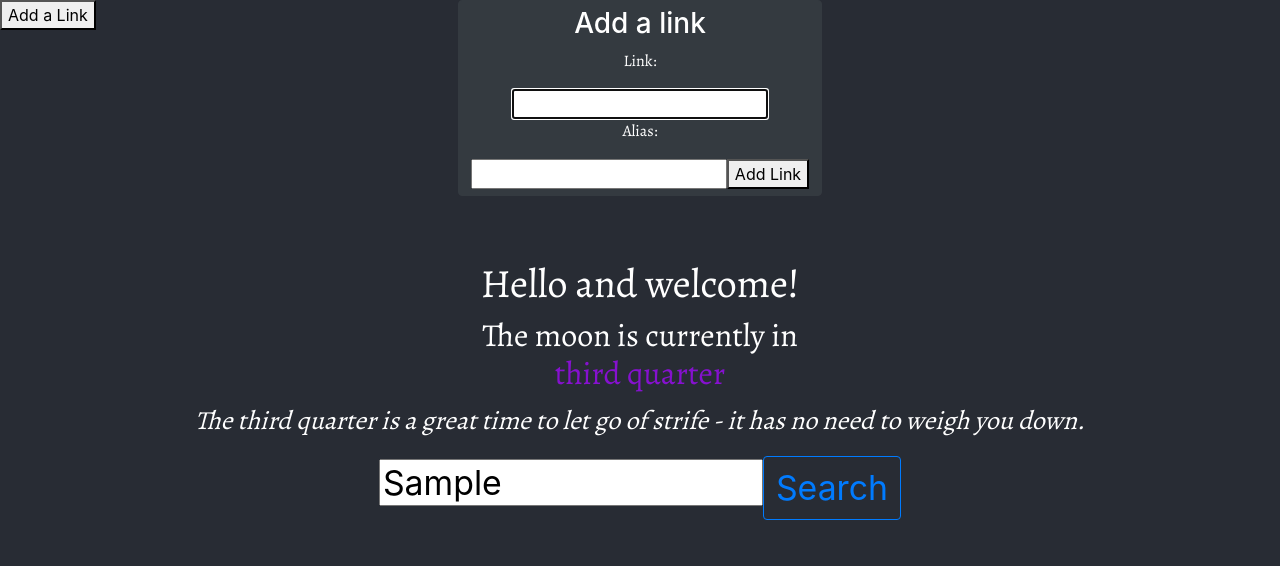
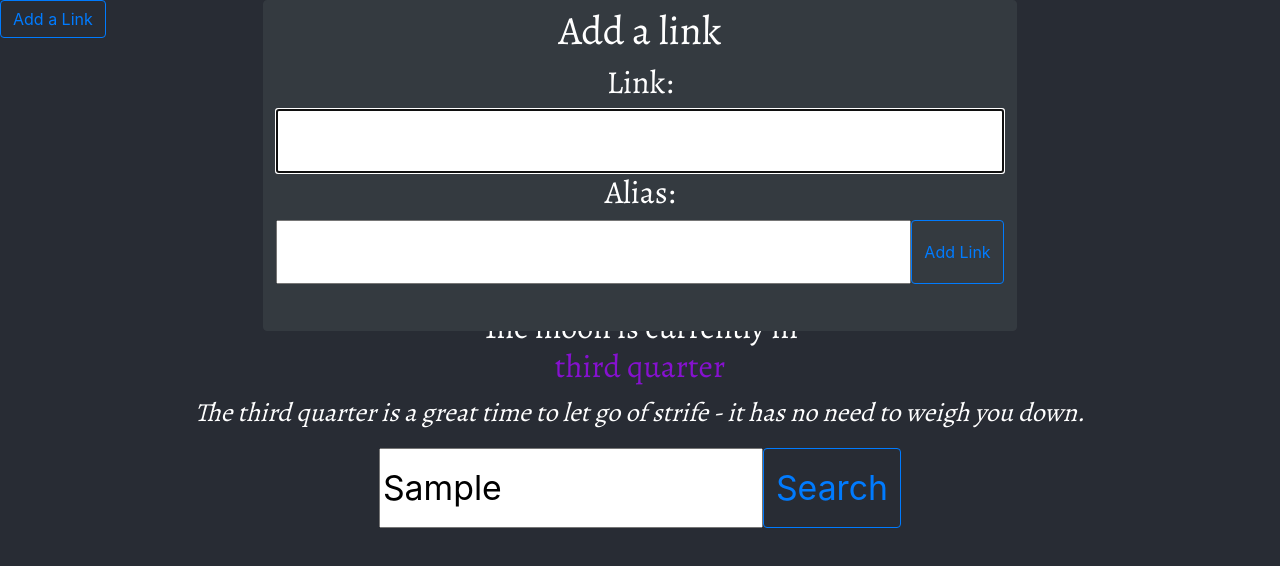
Before and after one commit to VortrusDev/start-page, a React (Create React App) app: page / in a window 1280 px wide. Both pictures are taken after typing "Sample" into the empty fields and a click on the button "Add a Link". Shown: the top 566 px of the page. Built offline with nearby package versions, Linux system fonts and the light colour scheme.

Commit message:
Buttons line up!!

```diff
--- a/src/App.css
+++ b/src/App.css
@@ -29,9 +29,12 @@
 
 #Search-button {
   font-size: 1.3em;
+  height: 100%;
+  vertical-align: top;
 }
 
 .SearchBar {
+  font-size: 2em;
   margin: auto;
   height: 100%;
 }
--- a/src/App.tsx
+++ b/src/App.tsx
@@ -114,7 +114,7 @@ class App extends PureComponent<AppProps, AppState> {
             <em>{getCurrentMoonPhase().details}</em>
           </p>
           <form action="https://www.google.com/search?" id="Search-form">
-            <div>
+            <div style={{ height: "10vh" }}>
               <input
                 id="Search-bar"
                 type="text"
--- a/src/components/AddLinkModal.tsx
+++ b/src/components/AddLinkModal.tsx
@@ -66,7 +66,7 @@ export class AddLinkModal extends PureComponent<
             className="Popup btn btn-outline-dark btn-rounded waves-effect active"
             onClick={(event: any) => event.stopPropagation()}
           >
-            <h3>Add a link</h3>
+            <h1>Add a link</h1>
             <form
               id="Add-link-form"
               onSubmit={(event) => {
@@ -74,22 +74,38 @@ export class AddLinkModal extends PureComponent<
                 this.handleAddLink();
               }}
             >
-              <p>Link: </p>
+              <h2>Link: </h2>
               <input
                 type="text"
                 value={this.state.link}
                 onChange={this.handleLinkChange}
                 form="Add-link-form"
                 autoFocus
+                style={{ height: "8vh", width: "100%", fontSize: "5vh" }}
               ></input>
-              <p>Alias: </p>
+              <h2>Alias: </h2>
+              <div
+                style={{
+                  height: "8vh",
+                  fontSize: "5vh",
+                  marginBottom: "5vh",
+                }}
+              >
                 <input
                   type="text"
                   value={this.state.alias}
                   onChange={this.handleAliasChange}
                   form="Add-link-form"
+                  style={{ height: "100%" }}
                 ></input>
-              <button form="Add-link-form">Add Link</button>
+                <button
+                  form="Add-link-form"
+                  className="btn btn-outline-primary btn-rounded waves-effect"
+                  style={{ height: "100%", verticalAlign: "top" }}
+                >
+                  Add Link
+                </button>
+              </div>
             </form>
           </div>
         </div>
--- a/src/components/NavBar.tsx
+++ b/src/components/NavBar.tsx
@@ -10,7 +10,12 @@ export class NavBar extends PureComponent<NavBarProps, NavBarState> {
   render() {
     return (
       <header className={this.props.className}>
-        <button onClick={this.props.onClickAddLink}>Add a Link</button>
+        <button
+          onClick={this.props.onClickAddLink}
+          className="btn btn-outline-primary btn-rounded waves-effect"
+        >
+          Add a Link
+        </button>
       </header>
     );
   }
```
Also changed, not shown: 1 other file (tests, documents, lock files or other folders). Lines whose indentation alone changed are shown as unchanged.
